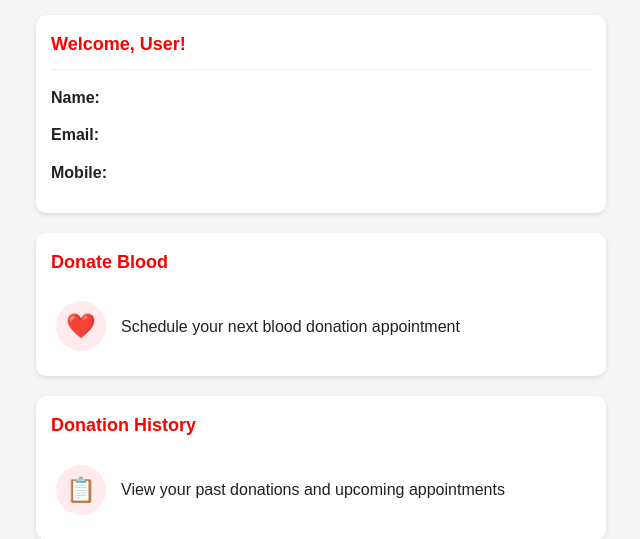
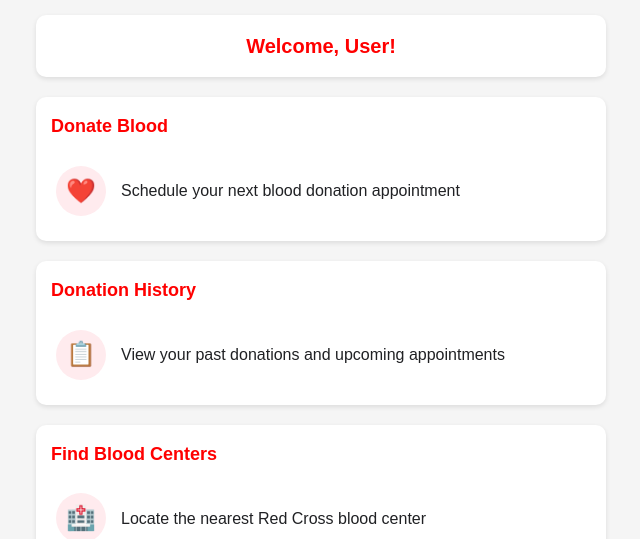
Before and after one commit to DevoidScript/Mobile-Web-Based-App-System, a PHP site: page /dashboard.php in a window 1280 px wide. Shown: the part 62-601 px from the top of the page, without its empty margins (319-959 px from the left). Run offline with PHP 8.4, Linux system fonts and the light colour scheme; the visitor is signed in with stand-in values (Sample User, id 1).

Commit message:
Welcome!

```diff
--- a/mobile-app/dashboard.php
+++ b/mobile-app/dashboard.php
@@ -113,21 +113,22 @@
             padding: 15px;
             margin-bottom: 20px;
             box-shadow: 0 2px 5px rgba(0,0,0,0.1);
+            text-align: center; /* Center the welcome message */
         }
 
         .user-info h2 {
             color: #FF0000;
-            margin-top: 0;
-            font-size: 18px;
-            border-bottom: 1px solid #eee;
-            padding-bottom: 10px;
-            margin-bottom: 15px;
+            margin: 0; /* Remove margin for cleaner look */
+            font-size: 20px; /* Increase font size for emphasis */
+            border-bottom: none; /* Remove bottom border since it's the only content */
+            padding-bottom: 0; /* Remove padding since there's no border */
+            margin-bottom: 0; /* Remove bottom margin since there's no content below */
         }
 
         .user-detail {
             margin-bottom: 12px;
             display: flex;
-            flex-wrap: wrap; /* Allow wrapping on very small screens */
+            flex-wrap: wrap;
         }
 
         .detail-label {
@@ -299,33 +300,23 @@
     </div>
 
     <div class="dashboard-container">
+        <!--
+         * Modified user info section - only showing welcome message
+         * Detailed user information has been removed for simplicity
+         * while maintaining the personalized greeting
+         -->
         <div class="user-info">
-            <h2>Welcome, <?php echo htmlspecialchars($donor_details['first_name'] ?? $user['email'] ?? 'User'); ?>!</h2>
-
-            <?php if ($donor_details): ?>
-            <div class="user-detail">
-                <div class="detail-label">Name:</div>
-                <div class="detail-value">
-                    <?php
-                        echo htmlspecialchars($donor_details['first_name'] ?? '');
-                        echo ' ';
-                        echo htmlspecialchars($donor_details['middle_name'] ?? '');
-                        echo ' ';
-                        echo htmlspecialchars($donor_details['surname'] ?? '');
-                    ?>
-                </div>
-            </div>
-
-            <div class="user-detail">
-                <div class="detail-label">Email:</div>
-                <div class="detail-value"><?php echo htmlspecialchars($donor_details['email'] ?? $user['email'] ?? ''); ?></div>
-            </div>
-
-            <div class="user-detail">
-                <div class="detail-label">Mobile:</div>
-                <div class="detail-value"><?php echo htmlspecialchars($donor_details['mobile'] ?? ''); ?></div>
-            </div>
-            <?php endif; ?>
+            <h2>Welcome, <?php
+                if (!empty($donor_details['first_name'])) {
+                    echo htmlspecialchars($donor_details['first_name']);
+                } elseif (!empty($user['email'])) {
+                    // Get username part of email (before @)
+                    $email_parts = explode('@', $user['email']);
+                    echo htmlspecialchars($email_parts[0]);
+                } else {
+                    echo 'User';
+                }
+            ?>!</h2>
         </div>
 
         <div class="card">
```
